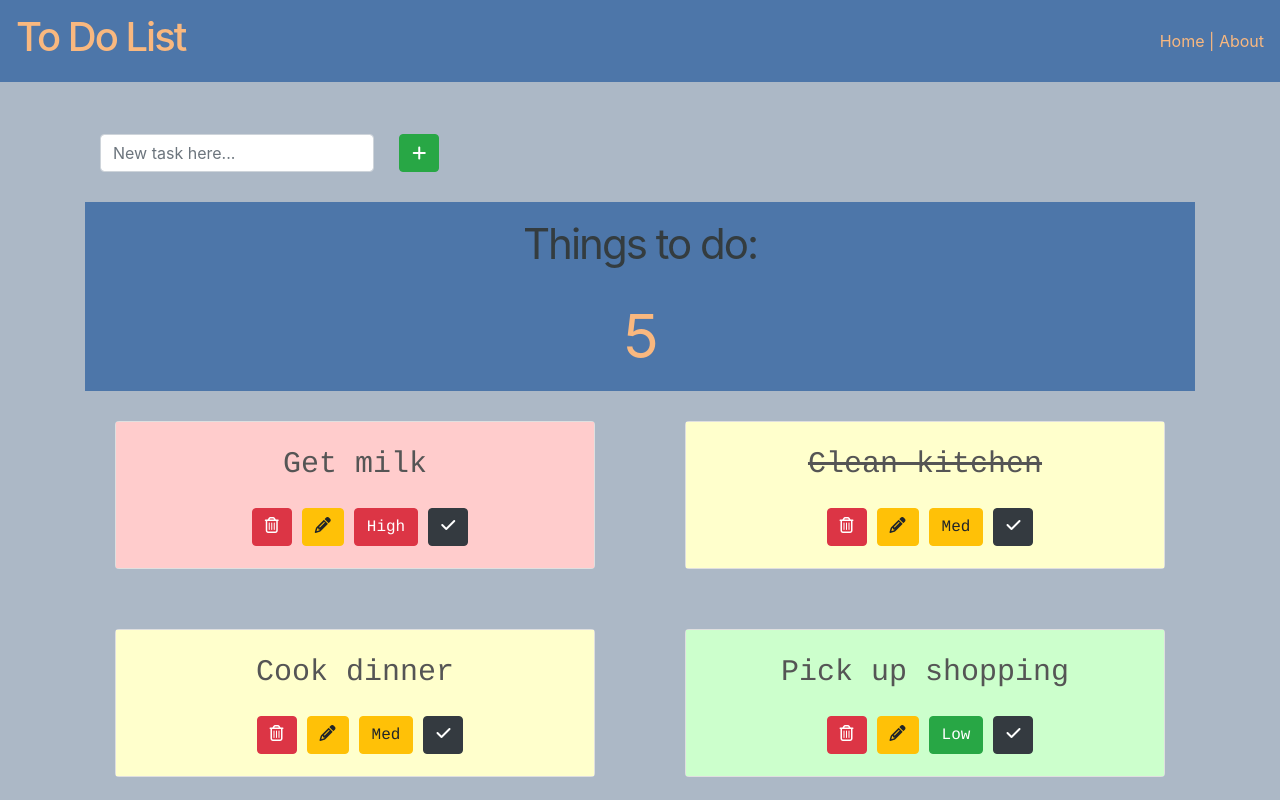
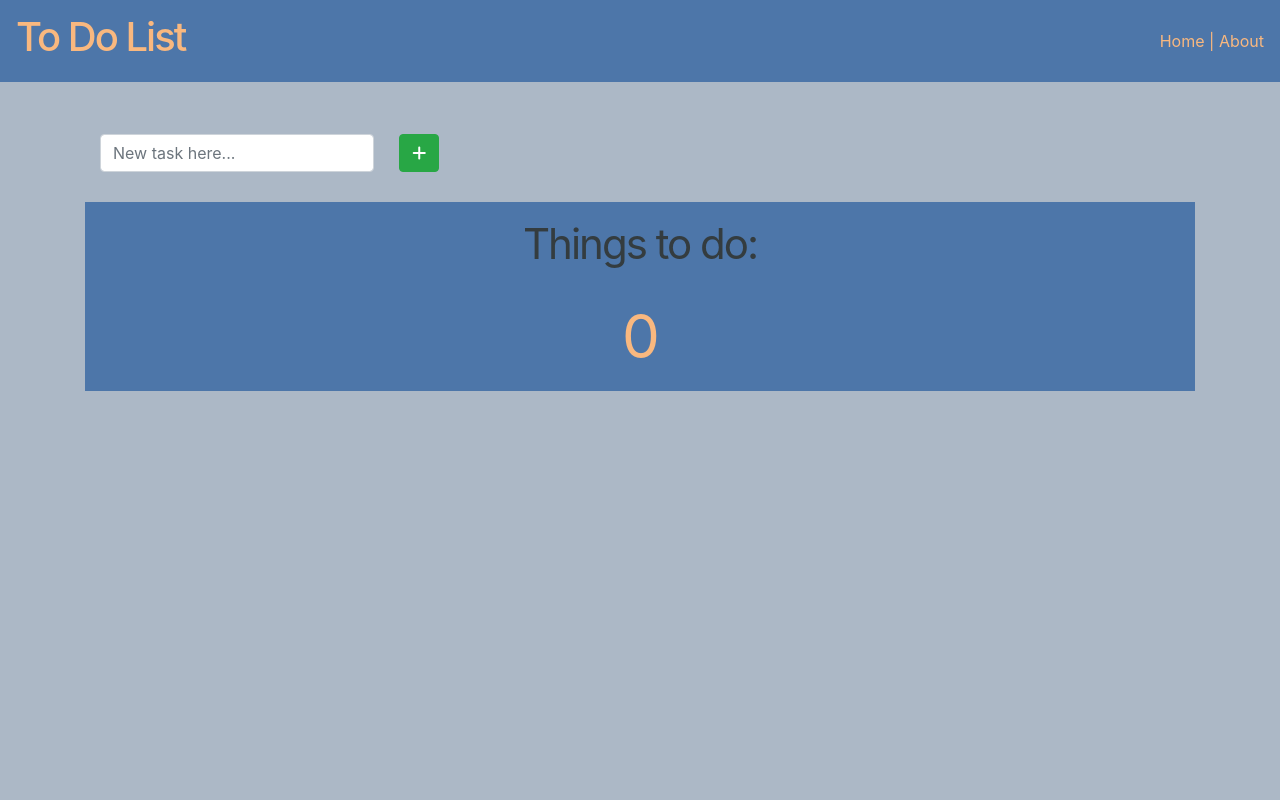
Before and after one commit to dorarad17/todo-app-frontend, a React (Create React App) app: page / in a window 1280 px wide. Shown: the top 800 px of the page. Built offline with nearby package versions, Linux system fonts and the light colour scheme.

Commit message:
added axios and created empy componentDidMount

```diff
--- a/package.json
+++ b/package.json
@@ -6,6 +6,7 @@
     "@testing-library/jest-dom": "^4.2.4",
     "@testing-library/react": "^9.4.0",
     "@testing-library/user-event": "^7.2.1",
+    "axios": "^0.19.2",
     "react": "^16.12.0",
     "react-dom": "^16.12.0",
     "react-editext": "^3.12.4",
--- a/src/App.js
+++ b/src/App.js
@@ -13,34 +13,12 @@ import uuidv4 from "uuid/v4";
 
 class App extends React.Component {
 	state = {
-		tasks: [
-			{ id: uuidv4(), description: "Get milk", completed: false, priority: 1 },
-			{
-				id: uuidv4(),
-				description: "Clean kitchen",
-				completed: true,
-				priority: 2
-			},
-			{
-				id: uuidv4(),
-				description: "Cook dinner",
-				completed: false,
-				priority: 2
-			},
+		tasks: []
+	};
 
-			{
-				id: uuidv4(),
-				description: "Pick up shopping",
-				completed: false,
-				priority: 3
-			},
-			{
-				id: uuidv4(),
-				description: "Finish homework",
-				completed: false,
-				priority: 3
-			}
-		]
+	// component life cycle method
+	componentDidMount = () => {
+		console.log("app loaded");
 	};
 
 	deleteTask = (taskId) => {
```
Also changed, not shown: 1 other file (tests, documents, lock files or other folders).
